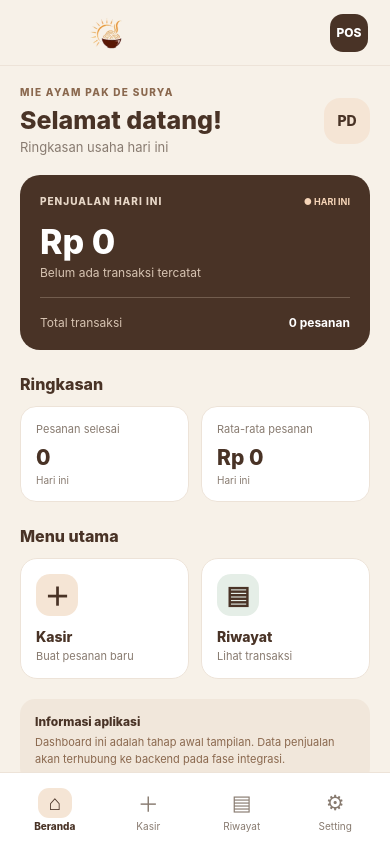
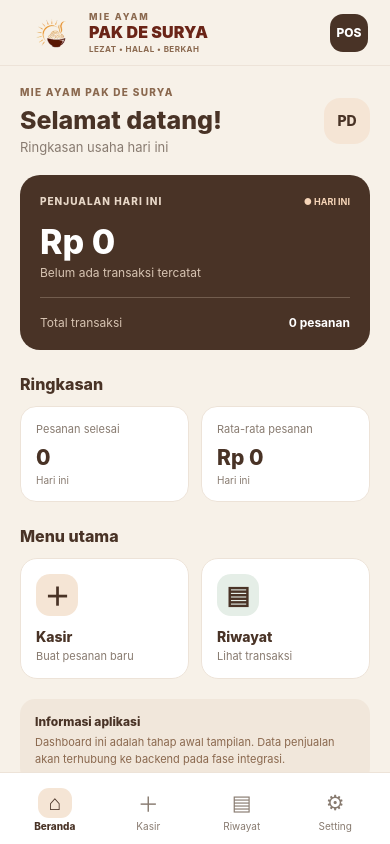
Before and after one commit to iwanswidodo/Mobile-MieAyam, a React Native app: screen / in a window 390 px wide. Built offline with nearby package versions, Linux system fonts and the light colour scheme.

Commit message:
Add full Pak De Surya name and tagline beside in-app logo

```diff
--- a/src/App.tsx
+++ b/src/App.tsx
@@ -130,7 +130,14 @@ export default function App() {
       <SafeAreaView style={styles.safe} edges={['top', 'bottom']}>
       <StatusBar barStyle="dark-content" backgroundColor={colors.background} />
       <View style={styles.appHeader}>
-        <Image source={require('../assets/pak-de-surya-logo.png')} style={styles.brandLogo} resizeMode="contain" />
+        <View style={styles.brandLockup}>
+          <Image source={require('../assets/pak-de-surya-logo.png')} style={styles.brandLogo} resizeMode="contain" />
+          <View style={styles.brandTextWrap}>
+            <Text style={styles.brandTitle}>MIE AYAM</Text>
+            <Text style={styles.brandName}>PAK DE SURYA</Text>
+            <Text style={styles.brandTagline}>LEZAT • HALAL • BERKAH</Text>
+          </View>
+        </View>
         <View style={styles.headerBadge}><Text style={styles.headerBadgeText}>POS</Text></View>
       </View>
 
@@ -161,7 +168,12 @@ export default function App() {
 const styles = StyleSheet.create({
   safe: {flex: 1, backgroundColor: colors.background},
   appHeader: {height: 66, paddingHorizontal: 22, flexDirection: 'row', alignItems: 'center', justifyContent: 'space-between', borderBottomWidth: 1, borderBottomColor: colors.line},
-  brandLogo: {width: 168, height: 62},
+  brandLockup: {flexDirection: 'row', alignItems: 'center', flex: 1, minWidth: 0},
+  brandLogo: {width: 58, height: 58},
+  brandTextWrap: {marginLeft: 9, flexShrink: 1},
+  brandTitle: {fontSize: 9, fontWeight: '800', letterSpacing: 1.8, color: colors.brownSoft},
+  brandName: {fontSize: 16, fontWeight: '900', letterSpacing: 0.1, color: '#6A2417'},
+  brandTagline: {fontSize: 8, fontWeight: '700', letterSpacing: 0.45, color: colors.brownSoft, marginTop: 2},
   headerSubtitle: {fontSize: 11, color: colors.muted, marginTop: 2, letterSpacing: 0.5},
   headerBadge: {width: 38, height: 38, borderRadius: 13, backgroundColor: colors.brown, alignItems: 'center', justifyContent: 'center'},
   headerBadgeText: {fontSize: 12, fontWeight: '800', color: '#FFFFFF'},
```
